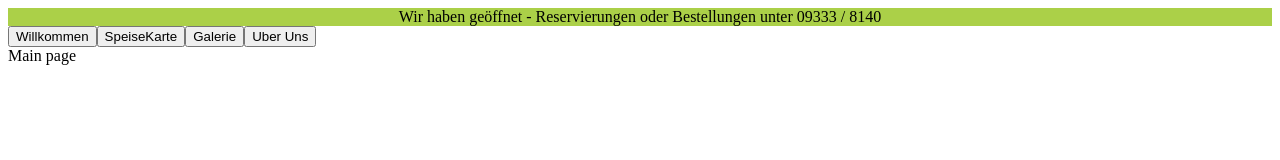
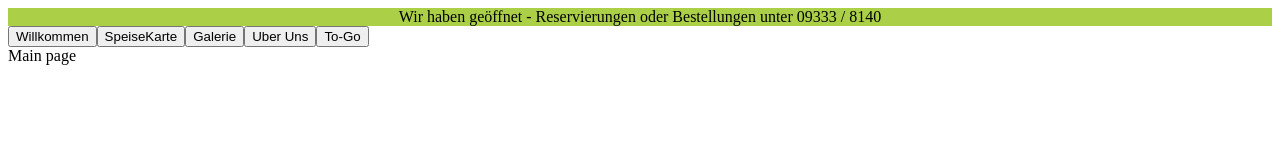
Before and after one commit to seligmar/restaurant-test, a Next.js app in the folder restaurant-test/: page / in a window 1280 px wide. Shown: the top 160 px of the page. Built offline with nearby package versions, Linux system fonts and the light colour scheme.

Commit message:
added notes

```diff
--- a/restaurant-test/app/footer/footer.css
+++ b/restaurant-test/app/footer/footer.css
@@ -1,6 +1,8 @@
 /* here goes
 
 Impressum
-links
+links - facebook, twitter;
 Datenschutzerklärung
-Cookies  */
+Cookies  - can we find wordpress cookies language in germany?
+
+*/
--- a/restaurant-test/app/header/navigation.tsx
+++ b/restaurant-test/app/header/navigation.tsx
@@ -7,6 +7,7 @@ export default function NavigationBar() {
 			<button>SpeiseKarte</button>
 			<button>Galerie</button>
 			<button>Uber Uns</button>
+			<button>To-Go</button>
 		</nav>
 	);
 }
```
Also changed, not shown: restaurant-test/app/footer/page.tsx (+10 -0 lines), 1 other file (tests, documents, lock files or other folders).
